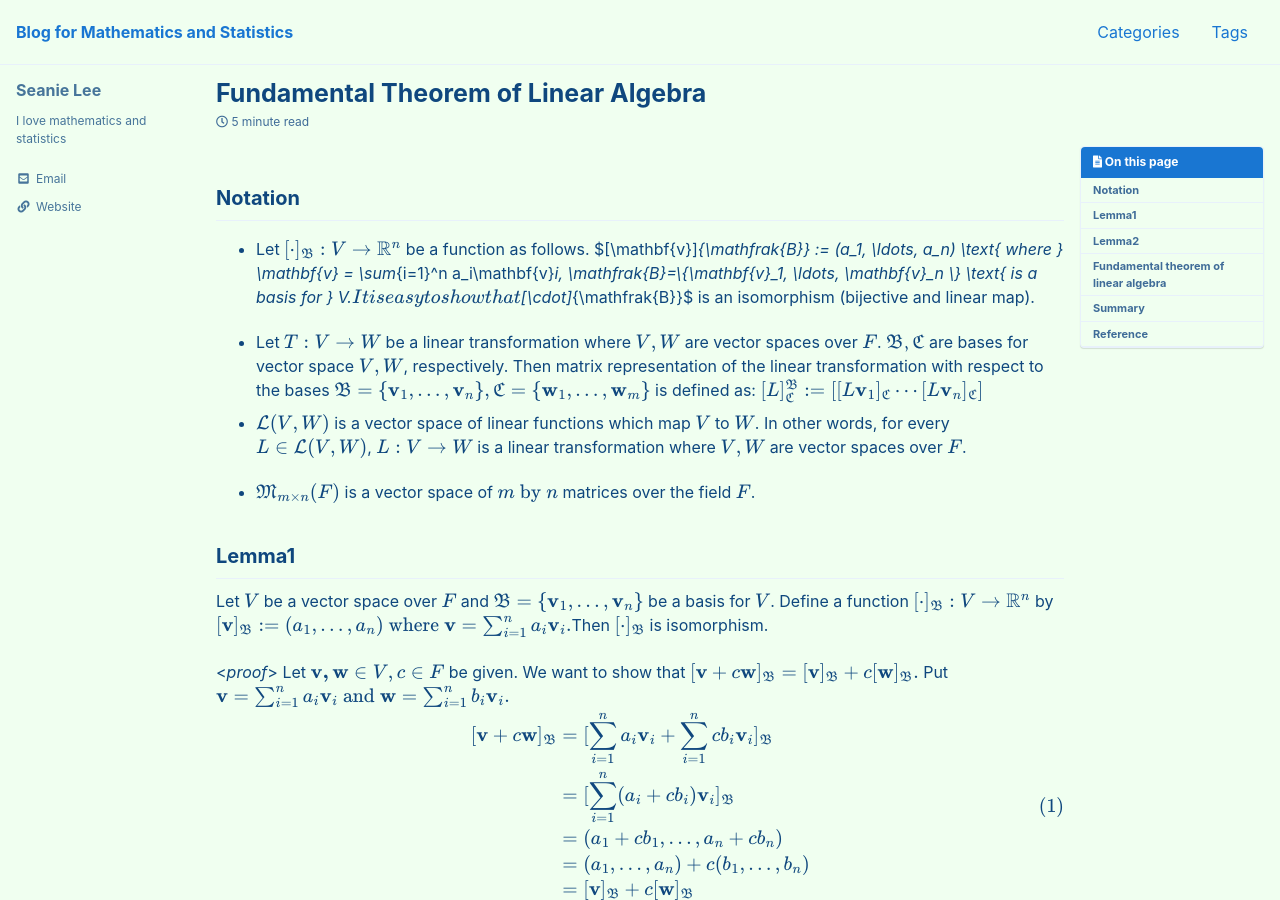
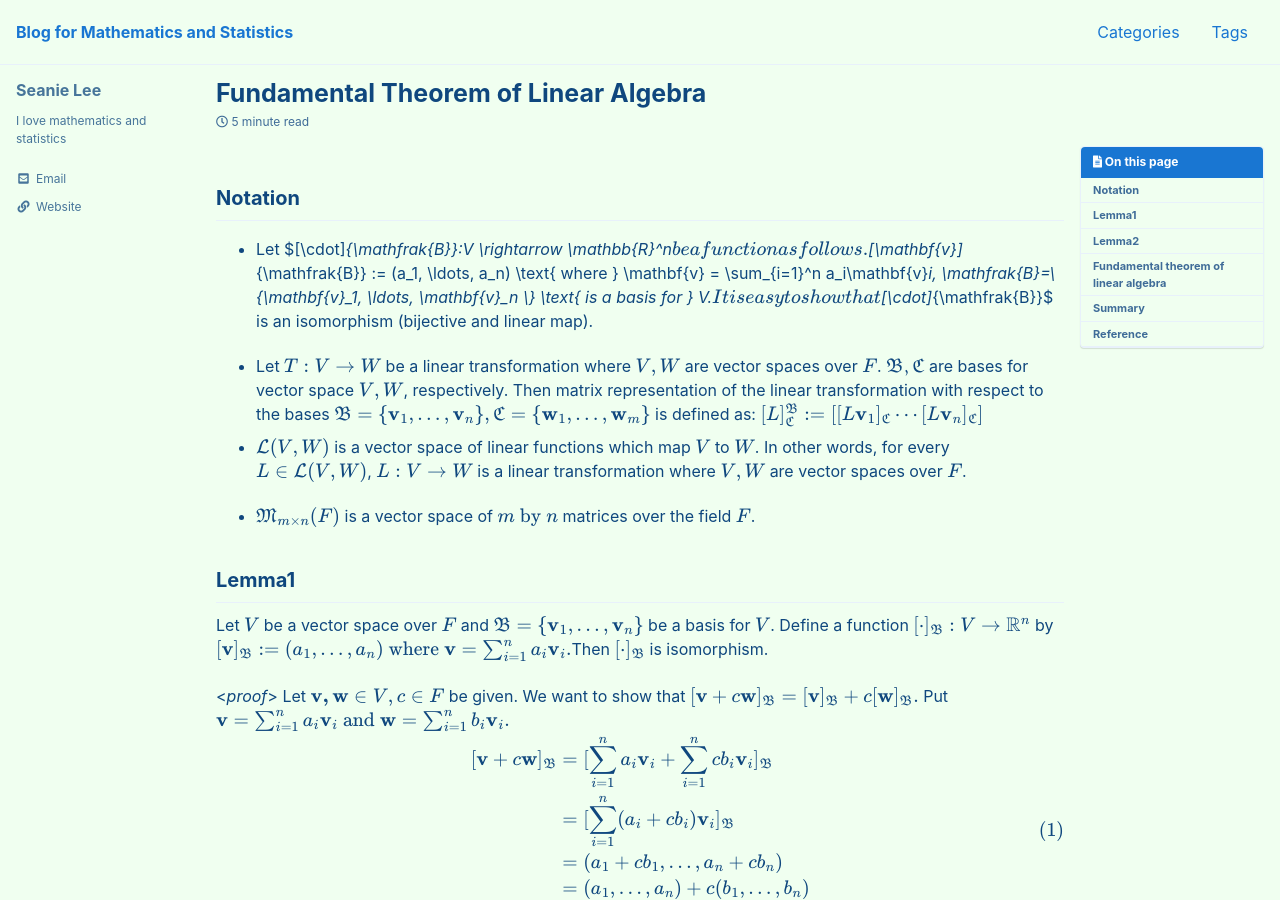
Before and after one commit to seanie12/blog, a Jekyll site: the page built from _posts/2020-12-30-fudamental-theorem-of-linear-algebra.md, in a window 1280 px wide and 900 px high. Built offline with Jekyll 4.4.1, drawn with Linux system fonts in a browser that asks for light colours; cached includes are drawn as plain includes; formulas are drawn with MathJax 3.

```diff
--- a/_posts/2020-12-30-fudamental-theorem-of-linear-algebra.md
+++ b/_posts/2020-12-30-fudamental-theorem-of-linear-algebra.md
@@ -18,7 +18,7 @@ comments : true
 ---
 
 ## Notation
-- Let  $$[\cdot]_{\mathfrak{B}}:V \rightarrow \mathbb{R}^n$$ be a function as follows.
+- Let  $[\cdot]_{\mathfrak{B}}:V \rightarrow \mathbb{R}^n$ be a function as follows.
   $[\mathbf{v}]_{\mathfrak{B}} := (a_1, \ldots, a_n) \text{ where } \mathbf{v} = \sum_{i=1}^n a_i\mathbf{v}_i, \mathfrak{B}=\\{\mathbf{v}_1, \ldots, \mathbf{v}_n \\} \text{ is a basis for } V.$
   It is easy to show that $[\cdot]_{\mathfrak{B}}$ is an isomorphism (bijective and linear map).
 
```
